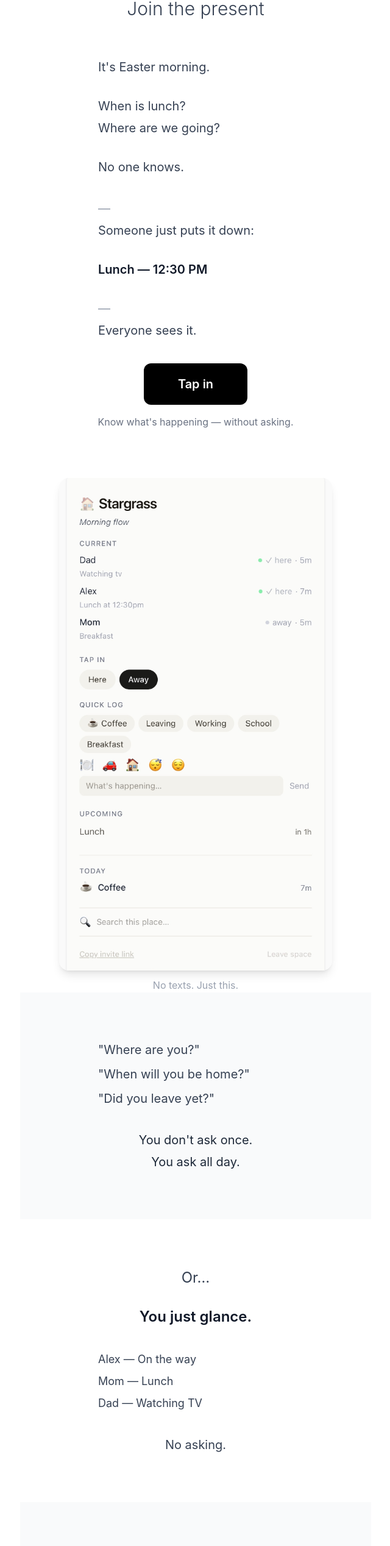
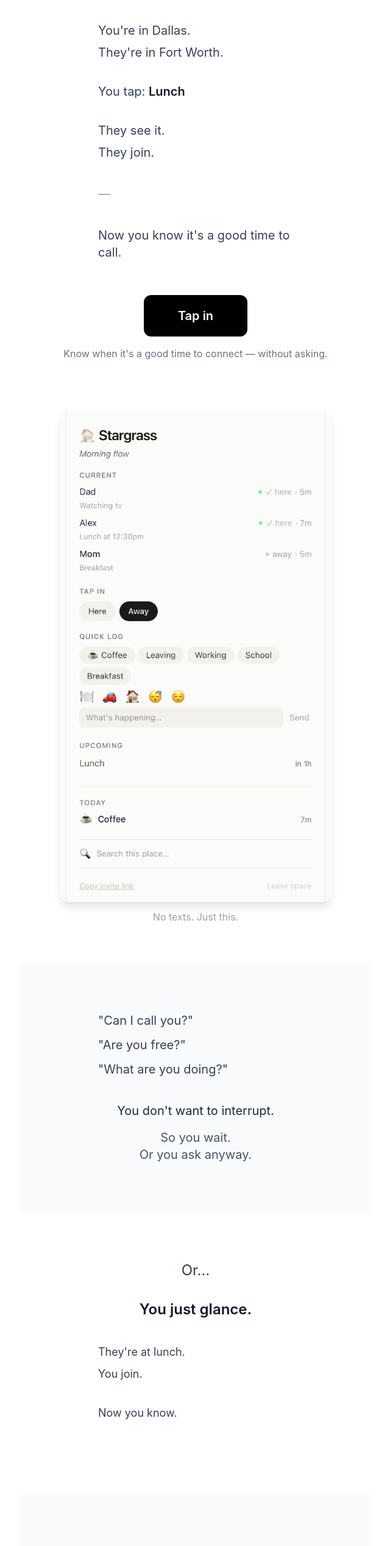
Before and after one commit to mralexellerman-dot/Glanceable, a Next.js app: page / in a window 1280 px wide. Shown: the part 180-2716 px from the top of the page at 61% size, without its empty margins (319-959 px from the left). Built offline with nearby package versions, Linux system fonts and the light colour scheme.

Commit message:
“emotions”

```diff
--- a/app/page.tsx
+++ b/app/page.tsx
@@ -4,32 +4,25 @@ export default function Home() {
 
       {/* ── Hero ──────────────────────────────────────────────────────────── */}
       <section className="max-w-xl mx-auto px-6 py-20 text-center">
-        <h1 className="text-7xl font-bold mb-6 tracking-tight">
+        <h1 className="text-7xl font-bold mb-16 tracking-tight">
           GLANCEABLE
         </h1>
 
-        <h2 className="text-3xl mb-16 text-gray-700 font-light">
-          Join the present
-        </h2>
-
-        <div className="text-xl text-gray-700 mb-10 space-y-2 text-left max-w-xs mx-auto">
-          <p>It's Easter morning.</p>
+        <div className="text-xl text-gray-700 space-y-2 text-left max-w-xs mx-auto mb-10">
+          <p>You're in Dallas.</p>
+          <p>They're in Fort Worth.</p>
           <br />
-          <p>When is lunch?</p>
-          <p>Where are we going?</p>
+          <p>You tap: <span className="font-semibold text-gray-900">Lunch</span></p>
           <br />
-          <p>No one knows.</p>
+          <p>They see it.</p>
+          <p>They join.</p>
         </div>
 
-        <div className="text-xl text-gray-700 mb-10 space-y-2 text-left max-w-xs mx-auto">
-          <p className="text-gray-400">—</p>
-          <p>Someone just puts it down:</p>
-          <br />
-          <p className="font-semibold text-gray-900">Lunch — 12:30 PM</p>
-          <br />
-          <p className="text-gray-400">—</p>
-          <p>Everyone sees it.</p>
-        </div>
+        <p className="text-gray-400 text-xl mb-10 max-w-xs mx-auto text-left">—</p>
+
+        <p className="text-xl text-gray-700 mb-14 max-w-xs mx-auto text-left">
+          Now you know it's a good time to call.
+        </p>
 
         <a
           href="/create"
@@ -39,15 +32,15 @@ export default function Home() {
         </a>
 
         <p className="mt-4 text-gray-500 text-base">
-          Know what's happening — without asking.
+          Know when it's a good time to connect — without asking.
         </p>
       </section>
 
-      {/* ── Proof / screenshot ────────────────────────────────────────────── */}
-      <section className="mx-auto pb-16 text-center" style={{ maxWidth: '480px', padding: '0 16px' }}>
+      {/* ── Screenshot ────────────────────────────────────────────────────── */}
+      <section className="mx-auto pb-16 text-center" style={{ maxWidth: '480px', padding: '0 16px 64px' }}>
         <img
           src="/IMG_8777.jpeg"
-          alt="Glanceable in use — Current, Upcoming, and Today"
+          alt="Glanceable — Current states, Upcoming, and Today"
           className="w-full rounded-2xl shadow-lg"
         />
         <p className="mt-3 text-base text-gray-400">No texts. Just this.</p>
@@ -56,154 +49,60 @@ export default function Home() {
       {/* ── Problem ───────────────────────────────────────────────────────── */}
       <section className="max-w-xl mx-auto px-6 py-20 text-center bg-gray-50">
         <div className="text-xl text-gray-700 space-y-3 max-w-xs mx-auto text-left">
-          <p>"Where are you?"</p>
-          <p>"When will you be home?"</p>
-          <p>"Did you leave yet?"</p>
+          <p>"Can I call you?"</p>
+          <p>"Are you free?"</p>
+          <p>"What are you doing?"</p>
         </div>
 
         <p className="mt-10 text-xl text-gray-800">
-          You don't ask once.
+          You don't want to interrupt.
         </p>
-        <p className="mt-2 text-xl text-gray-800">
-          You ask all day.
+
+        <p className="mt-4 text-xl text-gray-600">
+          So you wait.<br />Or you ask anyway.
         </p>
       </section>
 
-      {/* ── Resolution ────────────────────────────────────────────────────── */}
+      {/* ── Shift ─────────────────────────────────────────────────────────── */}
       <section className="max-w-xl mx-auto px-6 py-20 text-center">
         <p className="text-2xl text-gray-700 mb-8">Or…</p>
         <p className="text-2xl font-semibold text-gray-900 mb-10">You just glance.</p>
 
         <div className="text-lg text-gray-700 space-y-2 text-left max-w-xs mx-auto mb-10">
-          <p>Alex — On the way</p>
-          <p>Mom — Lunch</p>
-          <p>Dad — Watching TV</p>
+          <p>They're at lunch.</p>
+          <p>You join.</p>
+          <br />
+          <p>Now you know.</p>
         </div>
-
-        <p className="text-xl text-gray-700">No asking.</p>
       </section>
 
       {/* ── How it works ──────────────────────────────────────────────────── */}
       <section className="max-w-xl mx-auto px-6 py-20 text-center bg-gray-50">
         <div className="text-lg text-gray-700 space-y-4 max-w-xs mx-auto text-left">
-          <p>1. Tap what's happening</p>
-          <p>2. Others see it</p>
-          <p>3. Everyone stays in sync</p>
+          <p>Tap what you're in.</p>
+          <br />
+          <p>They see it.</p>
+          <br />
+          <p>They can join you.</p>
         </div>
 
-        <p className="mt-10 text-xl text-gray-500">That's it.</p>
+        <div className="text-gray-400 text-xl mt-8 mb-0">—</div>
+        <p className="mt-4 text-xl text-gray-500">That's it.</p>
       </section>
 
-      {/* ── Households / spouses ──────────────────────────────────────────── */}
+      {/* ── Distance moment ───────────────────────────────────────────────── */}
       <section className="max-w-xl mx-auto px-6 py-20 text-center">
-        <h3 className="text-2xl font-bold mb-8 text-gray-900">For households</h3>
+        <p className="text-xl text-gray-700 mb-4">You're not in the same place.</p>
+        <p className="text-xl text-gray-700 mb-10">You don't need to be.</p>
 
-        <p className="text-xl text-gray-700 mb-2">You don't need to check in.</p>
-        <p className="text-xl text-gray-700 mb-10">They don't need to respond.</p>
+        <div className="text-gray-400 mb-8">—</div>
 
-        <div className="text-gray-400 mb-6">—</div>
-
-        <div className="text-xl text-gray-700 space-y-2 mb-10">
-          <p>Dinner.</p>
-          <p>On the way.</p>
-          <p>Home.</p>
-        </div>
-
-        <div className="text-gray-400 mb-6">—</div>
-
-        <p className="text-xl font-semibold text-gray-900">Just glance. Just know.</p>
-      </section>
-
-      {/* ── Set it once ───────────────────────────────────────────────────── */}
-      <section className="max-w-xl mx-auto px-6 py-20 text-center bg-gray-50">
-        <p className="text-xl text-gray-800 mb-2">Someone sets it once.</p>
-        <p className="text-xl text-gray-800 mb-10">Everyone sees it.</p>
-
-        <div className="text-gray-400 mb-6">—</div>
-
-        <div className="text-lg text-gray-700 space-y-2 max-w-xs mx-auto text-left mb-10">
-          <p>Lunch — 12:30 PM</p>
-          <p>Practice — 6:30 PM</p>
-        </div>
-
-        <div className="text-gray-400 mb-6">—</div>
-
-        <p className="text-xl text-gray-700 mb-2">No group text.</p>
-        <p className="text-xl text-gray-700">No confusion.</p>
-      </section>
-
-      {/* ── Teams ─────────────────────────────────────────────────────────── */}
-      <section className="max-w-xl mx-auto px-6 py-20 text-center">
-        <h3 className="text-2xl font-bold mb-8 text-gray-900">For teams</h3>
-
-        <p className="text-xl text-gray-700 mb-2">No roll call.</p>
-        <p className="text-xl text-gray-700 mb-10">No "where is everyone?"</p>
-
-        <div className="text-gray-400 mb-6">—</div>
-
-        <p className="text-xl text-gray-700 mb-2">Practice starts.</p>
-        <p className="text-xl text-gray-700 mb-10">People tap in as they arrive.</p>
-
-        <div className="text-gray-400 mb-6">—</div>
-
-        <p className="text-xl font-semibold text-gray-900">You see it instantly.</p>
-      </section>
-
-      {/* ── Timing ────────────────────────────────────────────────────────── */}
-      <section className="max-w-xl mx-auto px-6 py-20 text-center bg-gray-50">
-        <p className="text-xl text-gray-800 mb-10">
-          Know when to reach out — and when not to.
-        </p>
-
-        <div className="max-w-xs mx-auto text-left space-y-4 mb-10">
-          <div className="flex justify-between text-lg">
-            <span className="text-gray-800">In a meeting</span>
-            <span className="text-gray-500">don't interrupt</span>
-          </div>
-          <div className="flex justify-between text-lg">
-            <span className="text-gray-800">On the way</span>
-            <span className="text-gray-500">okay to text</span>
-          </div>
-          <div className="flex justify-between text-lg">
-            <span className="text-gray-800">At home</span>
-            <span className="text-gray-500">call anytime</span>
-          </div>
-        </div>
-
-        <p className="text-xl text-gray-700">No guessing.</p>
-      </section>
-
-      {/* ── Life360 comparison ────────────────────────────────────────────── */}
-      <section className="max-w-xl mx-auto px-6 py-20 text-center">
-        <h3 className="text-2xl font-bold mb-16 text-gray-900">
-          Coordination without surveillance
-        </h3>
-
-        <div className="grid grid-cols-2 gap-6 max-w-md mx-auto text-left mb-10">
-          <div>
-            <p className="text-sm font-semibold text-gray-400 mb-3 uppercase tracking-wide">Life360</p>
-            <div className="space-y-3 text-base text-gray-600">
-              <p>Always tracking</p>
-              <p>Battery drain</p>
-              <p>Constant monitoring</p>
-            </div>
-          </div>
-
-          <div>
-            <p className="text-sm font-semibold text-gray-400 mb-3 uppercase tracking-wide">Glanceable</p>
-            <div className="space-y-3 text-base text-gray-800">
-              <p>Tap when it matters</p>
-              <p>Nothing running in the background</p>
-              <p>Your choice</p>
-            </div>
-          </div>
-        </div>
-
-        <p className="text-lg text-gray-500">Same awareness. Less noise.</p>
+        <p className="text-xl text-gray-800 mb-2">Same moment.</p>
+        <p className="text-xl text-gray-800">Same state.</p>
       </section>
 
       {/* ── Final close ───────────────────────────────────────────────────── */}
-      <section className="max-w-xl mx-auto px-6 py-24 text-center">
+      <section className="max-w-xl mx-auto px-6 py-24 text-center bg-gray-50">
         <p className="text-3xl font-bold mb-3 text-gray-900">Stop asking.</p>
         <p className="text-3xl font-bold mb-14 text-gray-900">Start knowing.</p>
 
```
Also changed, not shown: components/SpaceBoard.tsx (+20 -5 lines).
